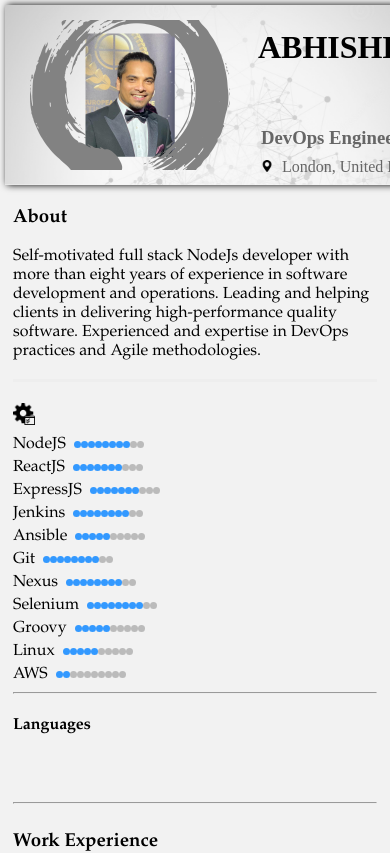
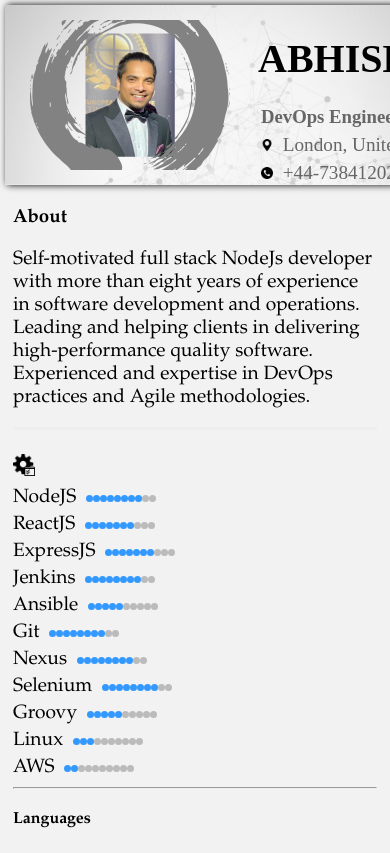
Before and after one commit to iAbhishek91/my-profile, a React app: page / in a window 390 px wide. Shown: the top 853 px of the page. Built offline with nearby package versions, Linux system fonts and the light colour scheme.

Commit message:
refactor(*.css): @media query

```diff
--- a/src/app.jsx
+++ b/src/app.jsx
@@ -2,10 +2,10 @@ import React, { Fragment } from 'react';
 import ReactDOM from 'react-dom';
 import Body from './components/Body';
 import HeadingCard from './components/Heading';
-// import './css/main.css';
+import './css/main.css';
 
 const App = () => (
-  <div>
+  <div id="main-container">
     <HeadingCard />
     <Body />
   </div>
--- a/src/components/heading.jsx
+++ b/src/components/heading.jsx
@@ -15,7 +15,7 @@ export default () => (
       <img id="dp" src={dp} />
     </div>
     <div>
-      <table>
+      <table id="header-table">
         <tbody>
           <tr>
             <td>
--- a/src/css/body.css
+++ b/src/css/body.css
@@ -36,15 +36,7 @@ body {
   grid-column-end: zero-one;
 }
 
-@media (max-width: 1000px) {
-  .about {
-    grid-column-start: zero-zero;
-    grid-column-end: zero-two;
-    grid-row-end: one-zero;
-  }
-}
-
-@media (max-width: 1000px) {
+@media (max-width: 700px) {
   .body-left {
     grid-column-start: zero-zero;
     grid-column-end: zero-two;
@@ -53,7 +45,7 @@ body {
   }
 }
 
-@media (max-width: 1000px) {
+@media (max-width: 700px) {
   .body-right {
     grid-row-start: two-zero;
     grid-column-start: zero-zero;
--- a/src/css/heading.css
+++ b/src/css/heading.css
@@ -49,3 +49,8 @@ h1 {
   font-family: initial;
   margin-bottom: 15px;
 }
+
+
+#header-table {
+  white-space: nowrap;
+}
--- a/src/css/main.css
+++ b/src/css/main.css
@@ -1,3 +1,13 @@
+#main-container {
+  padding: 0px 100px;
+}
+
+@media (max-width: 950px) {
+  #main-container {
+    padding: 0px;
+  }
+}
+
 body {
   font-size: 16px;
 }
--- a/src/resumeConstant.js
+++ b/src/resumeConstant.js
@@ -8,6 +8,8 @@ export const toolsArr = [
   ['Nexus', 8],
   ['Selenium', 8],
   ['Groovy', 5],
-  ['Linux', 5],
+  ['Linux', 3],
   ['AWS', 2],
 ];
+
+export const experince = [];
```
